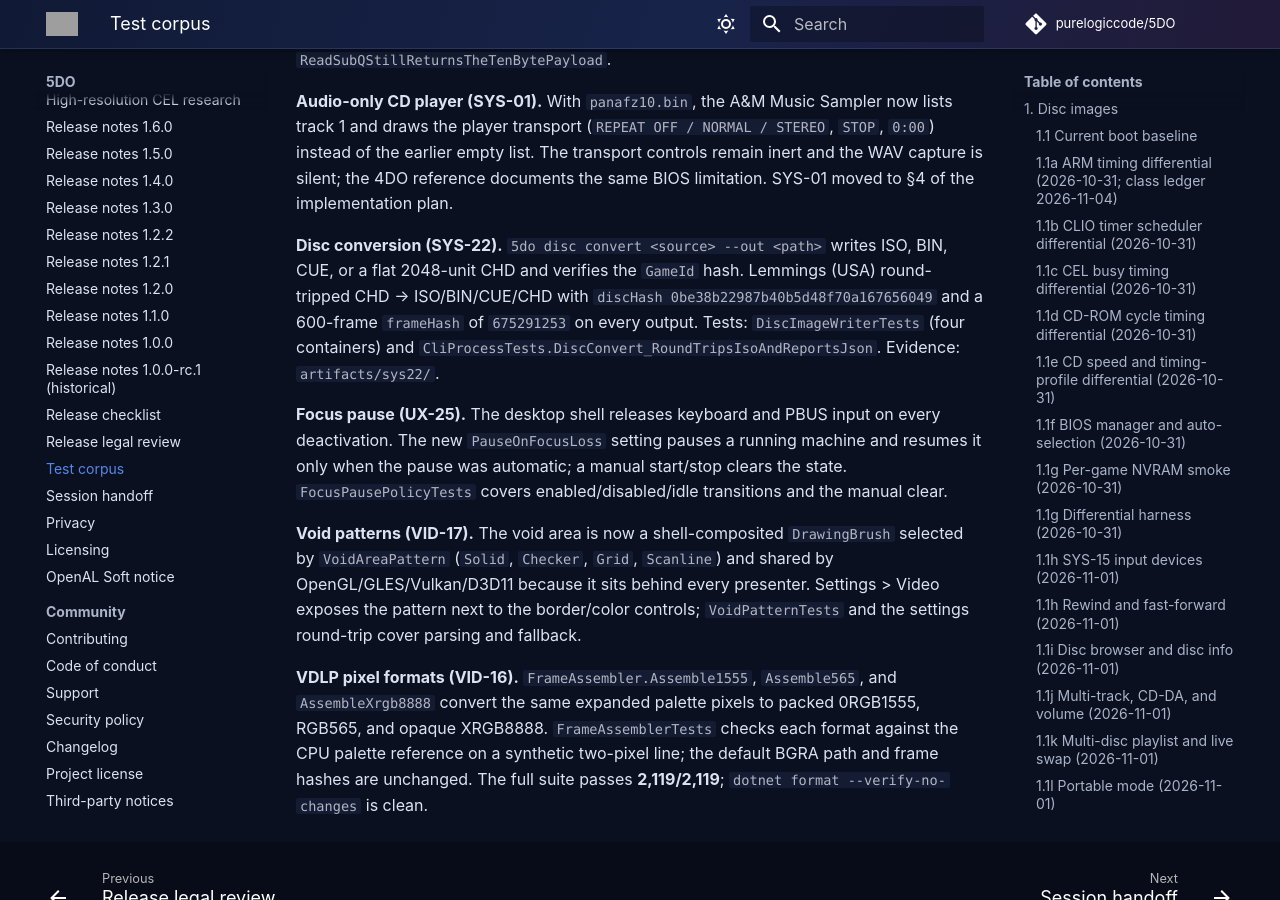
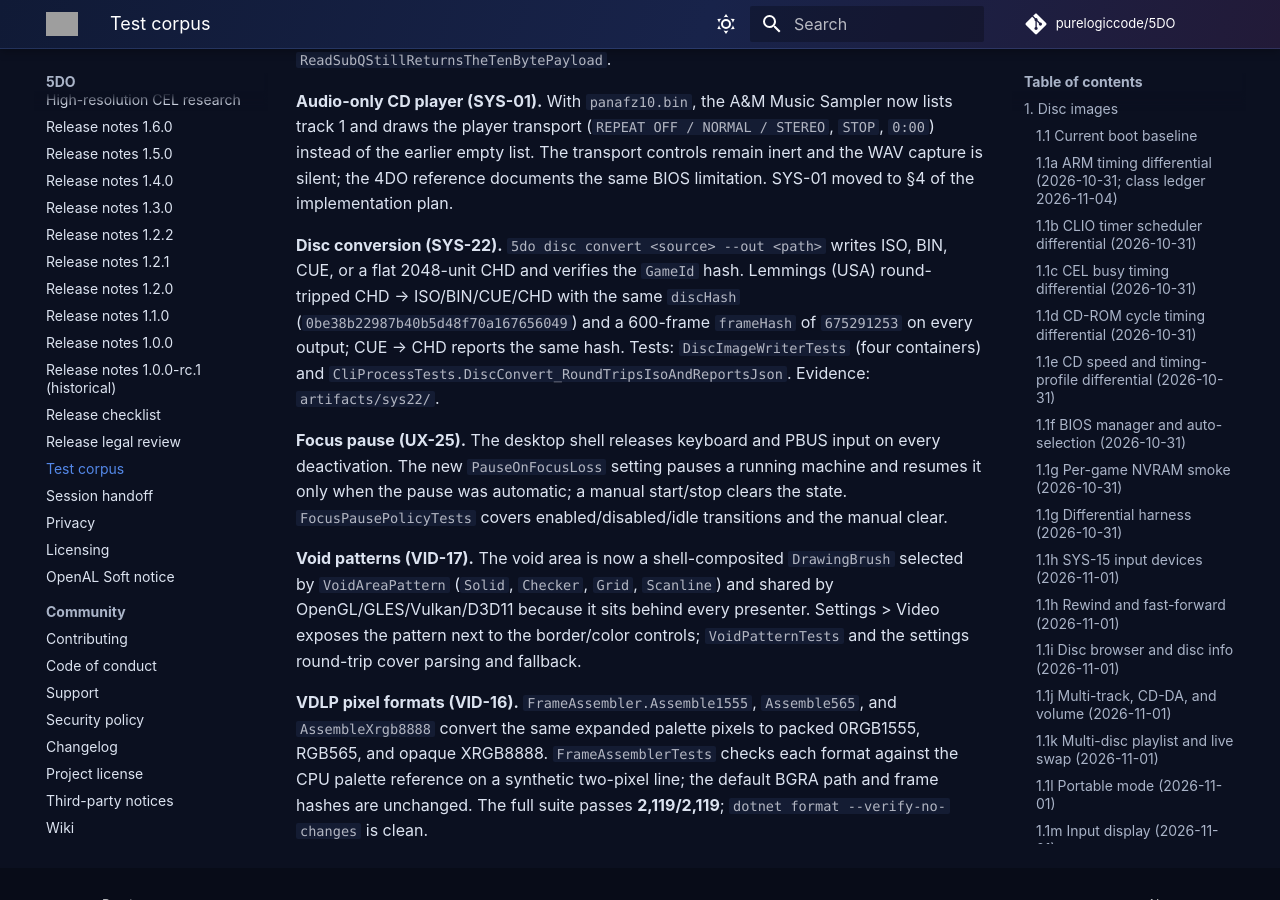
Before and after one commit to purelogiccode/5DO, an MkDocs documentation site: the page built from docs/TestCorpus.md, in a window 1280 px wide and 900 px high, scrolled down 95191 px. Built offline with MkDocs 1.6.1 and Material for MkDocs 9.7.7, drawn with Linux system fonts in a browser that asks for light colours; comment, search, counter and statistics services are not loaded; grey boxes are pictures that could not be loaded.

Commit message:
Note the CUE-to-CHD conversion evidence
Record the second conversion direction and keep the hash in a clean code span.

```diff
--- a/docs/TestCorpus.md
+++ b/docs/TestCorpus.md
@@ -3493,9 +3493,10 @@ limitation. SYS-01 moved to §4 of the implementation plan.
 
 **Disc conversion (SYS-22).** `5do disc convert <source> --out <path>` writes ISO,
 BIN, CUE, or a flat 2048-unit CHD and verifies the `GameId` hash. Lemmings (USA)
-round-tripped CHD → ISO/BIN/CUE/CHD with `discHash
-0be38b22987b40b5d48f70a167656049` and a 600-frame `frameHash` of `675291253` on
-every output. Tests: `DiscImageWriterTests` (four containers) and
+round-tripped CHD → ISO/BIN/CUE/CHD with the same
+`discHash` (`0be38b22987b40b5d48f70a167656049`) and a 600-frame `frameHash` of
+`675291253` on every output; CUE → CHD reports the same hash. Tests:
+`DiscImageWriterTests` (four containers) and
 `CliProcessTests.DiscConvert_RoundTripsIsoAndReportsJson`. Evidence:
 `artifacts/sys22/`.
 
```
